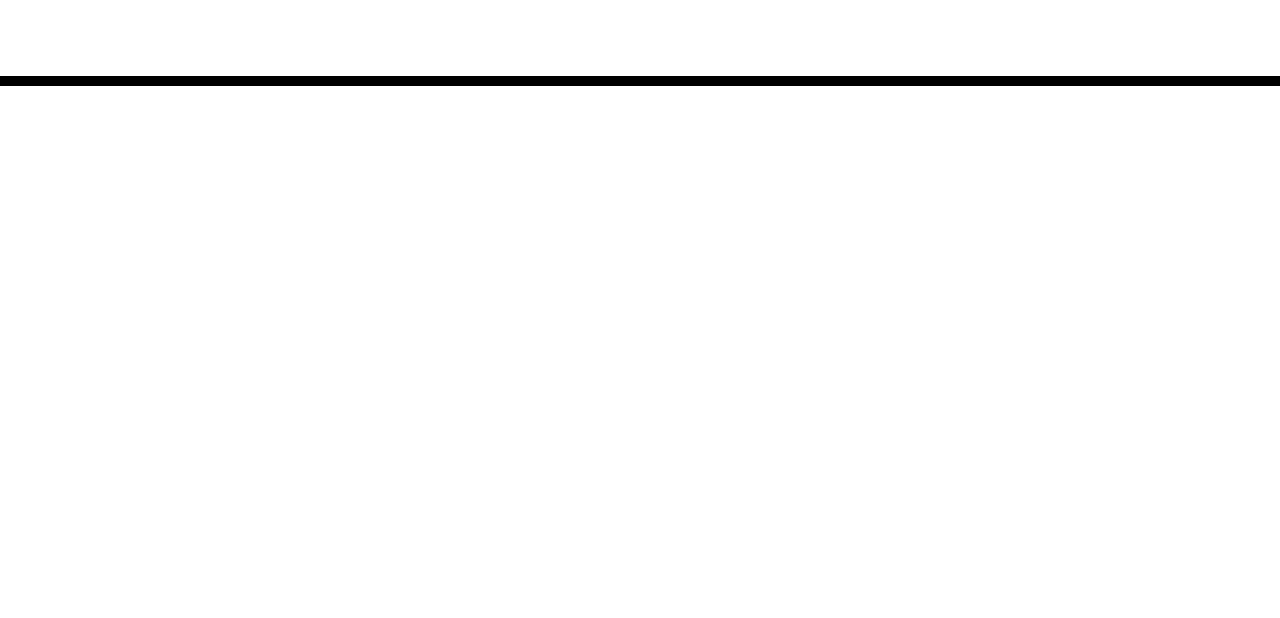
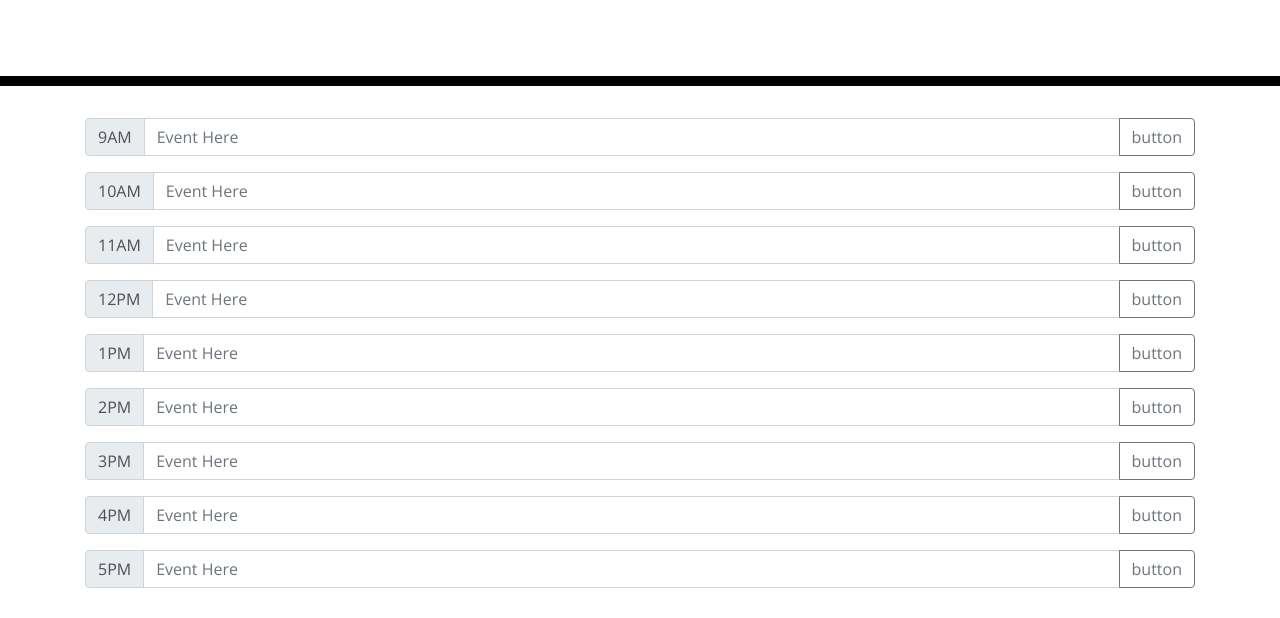
Before and after one commit to carterjamesmike/05-challenge-james-carter, a plain HTML site: page index.html in a window 1280 px wide. Shown: the part 182-800 px from the top of the page. Drawn offline with nearby package versions, Linux system fonts and the light colour scheme; files that its build step writes are made by us from their sources.

Commit message:
Added timeblocks to html and base button structure to script

```diff
--- a/assets/js/script.js
+++ b/assets/js/script.js
@@ -0,0 +1,58 @@
+var saveBtnEl1 = $('#btn-1');
+var saveBtnEl2 = $('#btn-2');
+var saveBtnEl3 = $('#btn-3');
+var saveBtnEl4 = $('#btn-4');
+var saveBtnEl5 = $('#btn-5');
+var saveBtnEl6 = $('#btn-6');
+var saveBtnEl7 = $('#btn-7');
+var saveBtnEl8 = $('#btn-8');
+var saveBtnEl9 = $('#btn-9');
+
+function test (num) {
+    console.log(`The ${num} button worked!`);
+}
+
+saveBtnEl1.on('click', function() {
+    test(1);
+    console.log(`First button click`);
+})
+
+saveBtnEl2.on('click', function () {
+    test(2);
+    console.log('Second button click');
+})
+
+saveBtnEl3.on('click', function () {
+    test(3);
+    console.log('Third button click');
+})
+
+saveBtnEl4.on('click', function () {
+    test(4);
+    console.log('Fourth button click');
+})
+
+saveBtnEl5.on('click', function () {
+    test(5);
+    console.log('Fifth button click');
+})
+
+saveBtnEl6.on('click', function () {
+    test(6);
+    console.log('Sixth button click');
+})
+
+saveBtnEl7.on('click', function () {
+    test(7);
+    console.log('Seventh button click');
+})
+
+saveBtnEl8.on('click', function () {
+    test(8);
+    console.log('Eighth button click');
+})
+
+saveBtnEl9.on('click', function () {
+    test(9);
+    console.log('Ninth button click');
+})
--- a/index.html
+++ b/index.html
@@ -18,7 +18,7 @@
       href="https://fonts.googleapis.com/css?family=Open+Sans&display=swap"
       rel="stylesheet"
     />
-    <link rel="stylesheet" href="style.css" />
+    <link rel="stylesheet" href="./assets/css/style.css" />
     <title>Work Day Scheduler</title>
   </head>
 
@@ -30,9 +30,101 @@
     </header>
     <div class="container">
       <!-- Timeblocks go here -->
+
+      <div class="input-group mb-3">
+        <div class="input-group-prepend">
+          <span class="input-group-text" id="basic-addon1">9AM</span>
+        </div>
+        <input type="text" class="form-control" placeholder="Event Here" aria-label="Event Here" aria-describedby="basic-addon2">
+        <div class="input-group-append">
+          <button class="btn btn-outline-secondary" id="btn-1" type="button">button</button>
+        </div>
+      </div>
+
+      <div class="input-group mb-3">
+        <div class="input-group-prepend">
+          <span class="input-group-text" id="basic-addon1">10AM</span>
+        </div>
+        <input type="text" class="form-control" placeholder="Event Here" aria-label="Event Here" aria-describedby="basic-addon2">
+        <div class="input-group-append">
+          <button class="btn btn-outline-secondary" id="btn-2" type="button">button</button>
+        </div>
+      </div>
+
+      <div class="input-group mb-3">
+        <div class="input-group-prepend">
+          <span class="input-group-text" id="basic-addon1">11AM</span>
+        </div>
+        <input type="text" class="form-control" placeholder="Event Here" aria-label="Event Here" aria-describedby="basic-addon2">
+        <div class="input-group-append">
+          <button class="btn btn-outline-secondary" id="btn-3" type="button">button</button>
+        </div>
+      </div>
+
+      <div class="input-group mb-3">
+        <div class="input-group-prepend">
+          <span class="input-group-text" id="basic-addon1">12PM</span>
+        </div>
+        <input type="text" class="form-control" placeholder="Event Here" aria-label="Event Here" aria-describedby="basic-addon2">
+        <div class="input-group-append">
+          <button class="btn btn-outline-secondary" id="btn-4" type="button">button</button>
+        </div>
+      </div>
+
+      <div class="input-group mb-3">
+        <div class="input-group-prepend">
+          <span class="input-group-text" id="basic-addon1">1PM</span>
+        </div>
+        <input type="text" class="form-control" placeholder="Event Here" aria-label="Event Here" aria-describedby="basic-addon2">
+        <div class="input-group-append">
+          <button class="btn btn-outline-secondary" id="btn-5" type="button">button</button>
+        </div>
+      </div>
+
+      <div class="input-group mb-3">
+        <div class="input-group-prepend">
+          <span class="input-group-text" id="basic-addon1">2PM </span>
+        </div>
+        <input type="text" class="form-control" placeholder="Event Here" aria-label="Event Here" aria-describedby="basic-addon2">
+        <div class="input-group-append">
+          <button class="btn btn-outline-secondary" id="btn-6" type="button">button</button>
+        </div>
+      </div>
+
+      <div class="input-group mb-3">
+        <div class="input-group-prepend">
+          <span class="input-group-text" id="basic-addon1">3PM</span>
+        </div>
+        <input type="text" class="form-control" placeholder="Event Here" aria-label="Event Here" aria-describedby="basic-addon2">
+        <div class="input-group-append">
+          <button class="btn btn-outline-secondary" id="btn-7" type="button">button</button>
+        </div>
+      </div>
+
+      <div class="input-group mb-3">
+        <div class="input-group-prepend">
+          <span class="input-group-text" id="basic-addon1">4PM</span>
+        </div>
+        <input type="text" class="form-control" placeholder="Event Here" aria-label="Event Here" aria-describedby="basic-addon2">
+        <div class="input-group-append">
+          <button class="btn btn-outline-secondary" id="btn-8" type="button">button</button>
+        </div>
+      </div>
+
+      <div class="input-group mb-3">
+        <div class="input-group-prepend">
+          <span class="input-group-text" id="basic-addon1">5PM</span>
+        </div>
+        <input type="text" class="form-control" placeholder="Event Here" aria-label="Event Here" aria-describedby="basic-addon2">
+        <div class="input-group-append">
+          <button class="btn btn-outline-secondary" id="btn-9" type="button">button</button>
+        </div>
+      </div>
+
     </div>
 
     <script src="https://code.jquery.com/jquery-3.4.1.min.js"></script>
     <script src="https://cdnjs.cloudflare.com/ajax/libs/moment.js/2.24.0/moment.min.js"></script>
+    <script src="./assets/js/script.js"></script>
   </body>
 </html>
```
